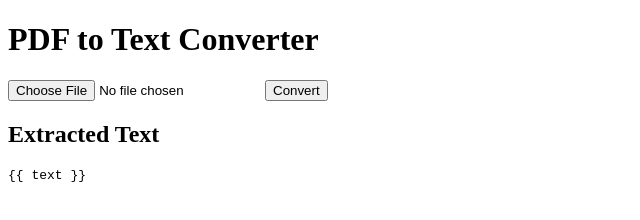
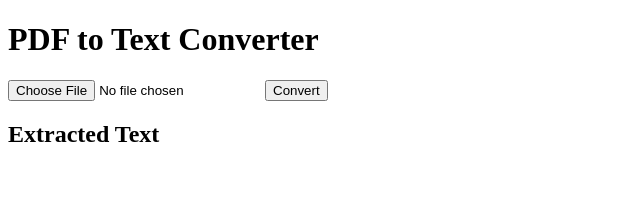
Before and after one commit to mocchanf/pdf2text, a plain HTML site: page index.html in a window 1280 px wide. Shown: the full height of the page, 0-640 px from the left. Drawn offline with Linux system fonts and the light colour scheme.

Commit message:
Update index.html

```diff
--- a/index.html
+++ b/index.html
@@ -11,7 +11,7 @@
     </form>
 
     <h2>Extracted Text</h2>
-    <pre>{{ text }}</pre>
+    <pre></pre>
 
 </body>
 </html>
```
